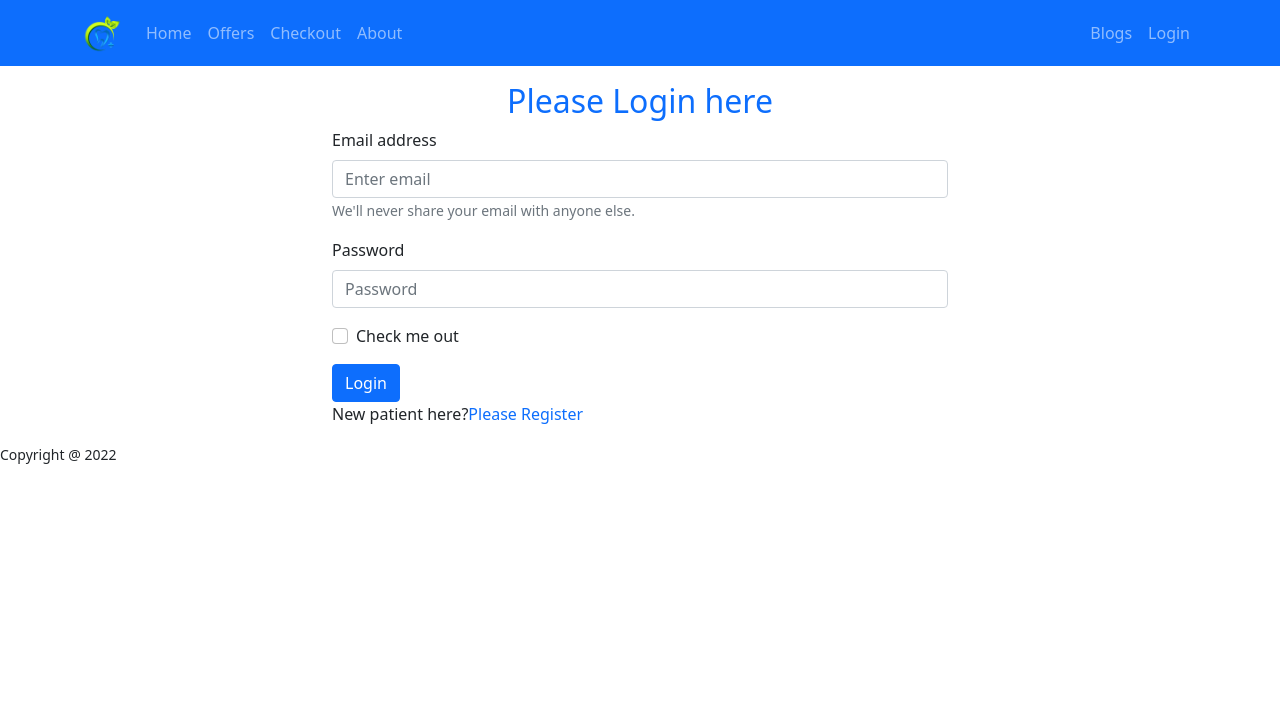
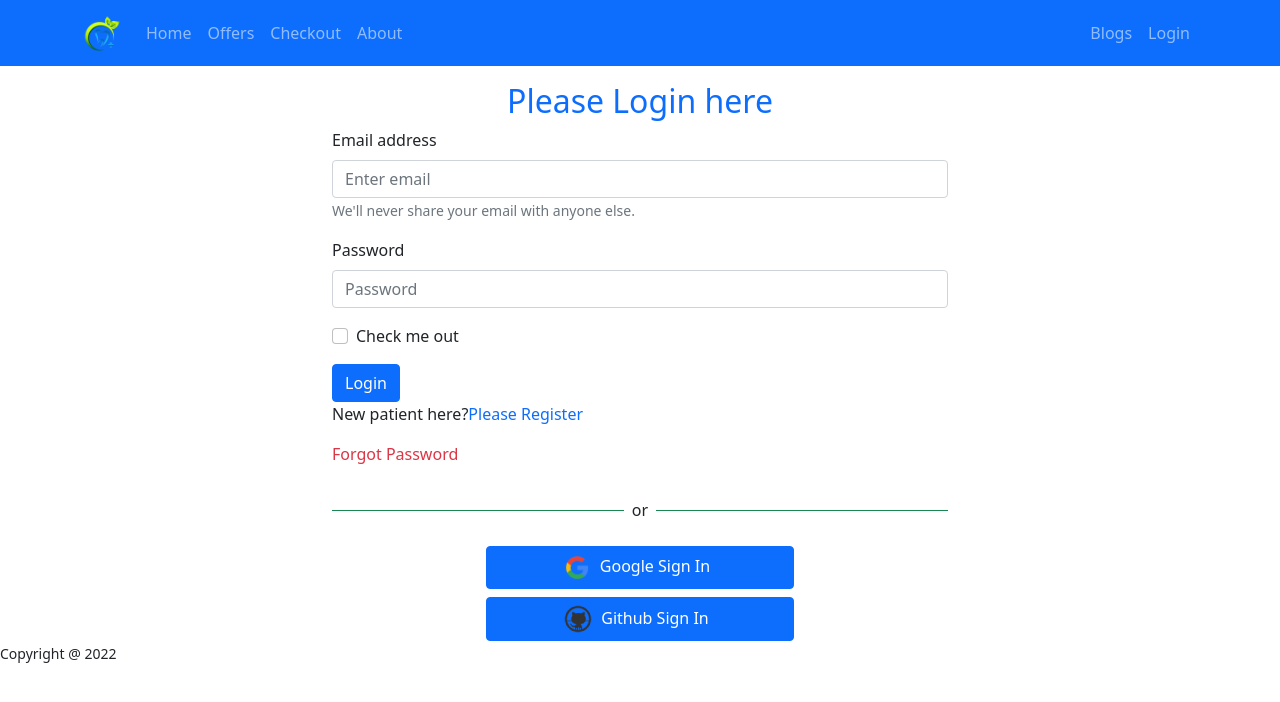
Before and after one commit to Md-Tur/dental-solution, a React (Create React App) app: page /login in a window 1280 px wide. Shown: the top 702 px of the page. Built offline with nearby package versions, Linux system fonts and the light colour scheme; no server answers.

Commit message:
social login site added

```diff
--- a/src/Pages/Checkout/Checkout/Checkout.js
+++ b/src/Pages/Checkout/Checkout/Checkout.js
@@ -1,15 +1,34 @@
-import React from 'react';
-import { Link } from 'react-router-dom';
+import React, { useRef } from 'react';
+import { Button, Form } from 'react-bootstrap';
 
 const Checkout = () => {
+
+    const nameRef = useRef('');
+    const emailRef = useRef('');
+    const phoneRef = useRef('');
+
     return (
-        <div>
-            <h2>Please checkout here</h2>
-            <div className='text-center'>
-                <Link to='/home'>
-                    <button className='btn btn-primary'>Proceed Checkout</button>
-                </Link>
-            </div>
+        <div className='container w-50 mx-auto'>
+            <h2 className='text-center mt-3'>Please checkout here</h2>
+            <p className='text-center'>Please provide some informations about you.</p>
+            <Form>
+                <Form.Group className="mb-3" controlId="formBasicName">
+                    <Form.Label>Name</Form.Label>
+                    <Form.Control ref={nameRef} type="name" placeholder="Enter name" />
+                </Form.Group>
+                <Form.Group className="mb-3" controlId="formBasicEmail">
+                    <Form.Label>Email address</Form.Label>
+                    <Form.Control ref={emailRef} type="email" placeholder="Enter email" required />
+                </Form.Group>
+
+                <Form.Group className="mb-3" controlId="formBasicPassword">
+                    <Form.Label>Phone</Form.Label>
+                    <Form.Control ref={phoneRef} type="number" placeholder="Phone Number" required />
+                </Form.Group>
+                <Button variant="primary" type="submit">
+                    Proceed Checkout
+                </Button>
+            </Form>
         </div>
     );
 };
--- a/src/Pages/Login/Login/Login.js
+++ b/src/Pages/Login/Login/Login.js
@@ -1,8 +1,9 @@
 import React, { useRef } from 'react';
 import { Button, Form } from 'react-bootstrap';
 import { useSignInWithEmailAndPassword } from 'react-firebase-hooks/auth';
-import { Link, useNavigate } from 'react-router-dom';
+import { Link, useLocation, useNavigate } from 'react-router-dom';
 import auth from '../../../firebase.init';
+import SocialLogin from '../SocialLogin/SocialLogin';
 
 const Login = () => {
 
@@ -16,6 +17,9 @@ const Login = () => {
     const emailRef = useRef('');
     const passwordRef = useRef('');
     const navigate = useNavigate();
+    const location = useLocation();
+
+    let from = location.state?.from?.pathname || "/";
 
     const handleLogin = event => {
         event.preventDefault();
@@ -30,7 +34,7 @@ const Login = () => {
     }
 
     if (user) {
-        navigate('/home');
+        navigate(from, { replace: true });
     }
 
     return (
@@ -57,6 +61,8 @@ const Login = () => {
                 </Button>
             </Form>
             <p>New patient here?<Link to='/register' className='text-primary text-decoration-none' onClick={navigateRegister}>Please Register</Link></p>
+            <p className='text-danger' style={{ cursor: "pointer" }}>Forgot Password</p>
+            <SocialLogin></SocialLogin>
         </div>
     );
 };
--- /dev/null
+++ b/src/Pages/Login/SocialLogin/SocialLogin.js
@@ -0,0 +1,49 @@
+import React from 'react';
+import { useSignInWithGithub, useSignInWithGoogle } from 'react-firebase-hooks/auth';
+import { useNavigate } from 'react-router-dom';
+import auth from '../../../firebase.init';
+import Loading from '../../Shared/Loading/Loading';
+import google from '../../../images/social/google.png';
+import github from '../../../images/social/github.png';
+
+const SocialLogin = () => {
+    const [signInWithGoogle, user, loading, error] = useSignInWithGoogle(auth);
+    const [signInWithGithub, user1, loading1, error1] = useSignInWithGithub(auth);
+
+    const navigate = useNavigate();
+    let errorElement;
+
+    if (error || error1) {
+        errorElement = <p className='text-danger'>Error: {error?.message} {error1?.message}</p>
+    }
+
+    if (loading || loading1) {
+        return <Loading></Loading>
+    }
+
+    if (user || user1) {
+        navigate('/home');
+    }
+    return (
+        <div>
+            <div className='d-flex align-items-center'>
+                <div style={{ height: '1px' }} className='bg-success w-50'></div>
+                <p className='mt-3 px-2'>or</p>
+                <div style={{ height: '1px' }} className='bg-success w-50'></div>
+            </div>
+            {errorElement}
+            <div>
+                <button onClick={() => signInWithGoogle()} className='btn btn-primary w-50 d-block mx-auto my-2'>
+                    <img style={{ width: '30px' }} src={google} alt="" />
+                    <span className='px-2'>Google Sign In</span>
+                </button>
+                <button onClick={() => signInWithGithub()} className='btn btn-primary w-50 d-block mx-auto'>
+                    <img style={{ width: '30px' }} src={github} alt="" />
+                    <span className='px-2'>Github Sign In</span>
+                </button>
+            </div>
+        </div>
+    );
+};
+
+export default SocialLogin;
--- /dev/null
+++ b/src/Pages/Shared/Loading/Loading.js
@@ -0,0 +1,12 @@
+import React from 'react';
+import { Spinner } from 'react-bootstrap';
+
+const Loading = () => {
+    return (
+        <div style={{ height: '400px' }} className='w-100 d-flex justify-content-center align-items-center'>
+            <Spinner animation="grow" variant="success" />
+        </div>
+    );
+};
+
+export default Loading;
```
Also changed, not shown: src/images/social/github.png (added), src/images/social/google.png (added).
